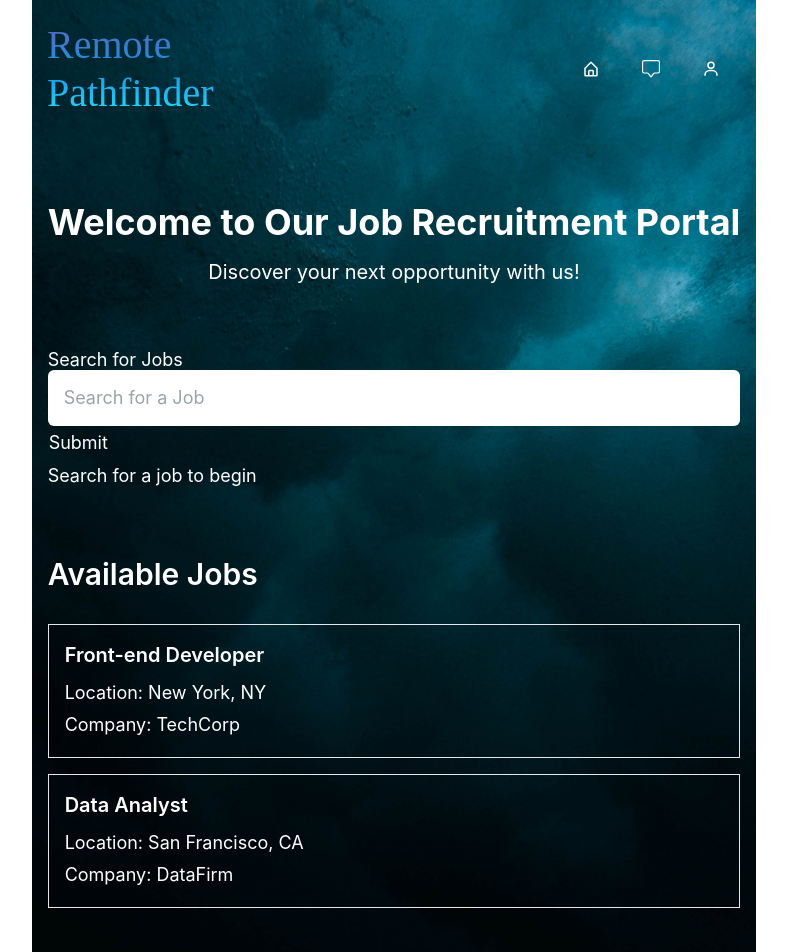
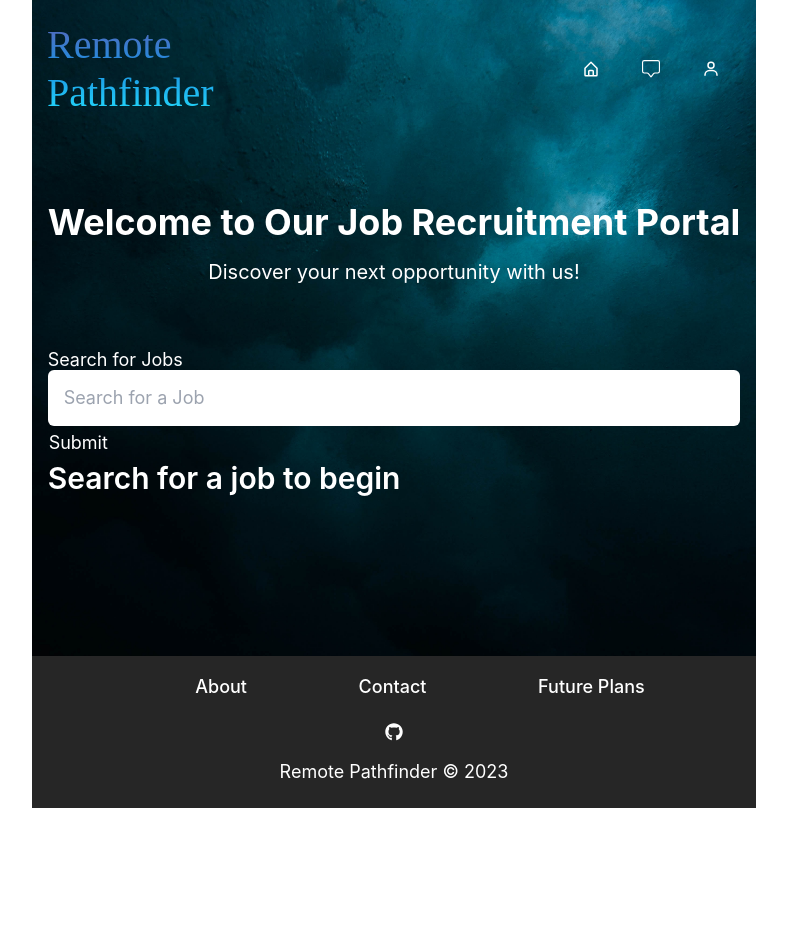
Before and after one commit to KingKonaTheFirst/Remote-Pathfinder, a React (Vite) app in the folder client/: page / in a window 1280 px wide. Shown: the top 952 px of the page, without its empty margins (246-1033 px from the left). After the commit the page ends 808 px from the top, so only its background shows below. Built offline with nearby package versions, Linux system fonts and the light colour scheme.

Commit message:
got data returning and functioning

```diff
--- a/client/src/components/SearchJobs.jsx
+++ b/client/src/components/SearchJobs.jsx
@@ -1,5 +1,6 @@
 import React, { useState } from 'react';
 import { searchJobApi } from '../utils/API';
+import { Link } from "react-router-dom";
 
 const SearchJobs = () => {
     const [searchedJobs, setSearchedJobs] = useState([]);
@@ -24,17 +25,21 @@ const SearchJobs = () => {
                 throw new Error('something went wrong!');
             }
 
-            const [ items ] = await response.json();
+            const items = await response.json();
 
             console.log(items);
 
-        const jobData = items.map((job) => ({
-            title: job.data.job_title,
-            pay: job.data.job_min_salary,
-            employment_type: job.data.job_employment_type,
-            description: job.data.job_description,
-            location: job.data.job_city,
-            benefits: job.data.job_benefits,
+            const itemsList = items.data
+
+        const jobData = itemsList.map((job) => ({
+            title: job.job_title,
+            pay: job.job_min_salary,
+            employment_type: job.job_employment_type,
+            description: job.job_description,
+            location: job.job_city,
+            benefits: job.job_benefits,
+            employer_name: job.employer_name,
+            link: job.job_apply_link,
         }));
 
             console.log(jobData);
@@ -66,11 +71,31 @@ const SearchJobs = () => {
         </form>
 
 
-        <h2>
+        <h2 className="text-3xl font-semibold mb-8">
             {searchedJobs.length
             ? `Viewing ${searchedJobs.length} results:`
             : 'Search for a job to begin'}
         </h2>
+
+        <section className="job-listings py-16 justify-space-between">
+                <ul className="space-y-4">
+                    {searchedJobs.map((job) => {
+                    return (
+                        <li className="border p-4 hover:bg-teal-900">
+                            <Link to={job.link} target='_blank'>
+                                <h3 className="text-xl font-semibold">{job.title}</h3>
+                                <p className="mt-2">Location: {job.location}</p>
+                                <p>Company: {job.employer_name}</p>
+                                <p>Employment Type: {job.employment_type}</p>
+                                <p>Pay: {job.pay}</p>
+                                <p>Benefits: {job.benefits}</p>
+
+                            </Link>
+                        </li>
+                    );
+                    })}
+                </ul>
+            </section>
         </>
     );
 };
--- a/client/src/pages/Home.jsx
+++ b/client/src/pages/Home.jsx
@@ -10,24 +10,6 @@ const Home = () => {
             </section>
 
             <SearchJobs />
-
-            {/* Job Listings Section */}
-            <section className="job-listings py-16">
-                <h2 className="text-3xl font-semibold mb-8">Available Jobs</h2>
-                <ul className="space-y-4">
-                    <li className="border p-4 hover:bg-teal-900">
-                        <h3 className="text-xl font-semibold">Front-end Developer</h3>
-                        <p className="mt-2">Location: New York, NY</p>
-                        <p>Company: TechCorp</p>
-                    </li>
-                    <li className="border p-4 hover:bg-teal-900">
-                        <h3 className="text-xl font-semibold">Data Analyst</h3>
-                        <p className="mt-2">Location: San Francisco, CA</p>
-                        <p>Company: DataFirm</p>
-                    </li>
-                    {/* add expansion with jobs api */}
-                </ul>
-            </section>
         </div>
     );
 };
```
